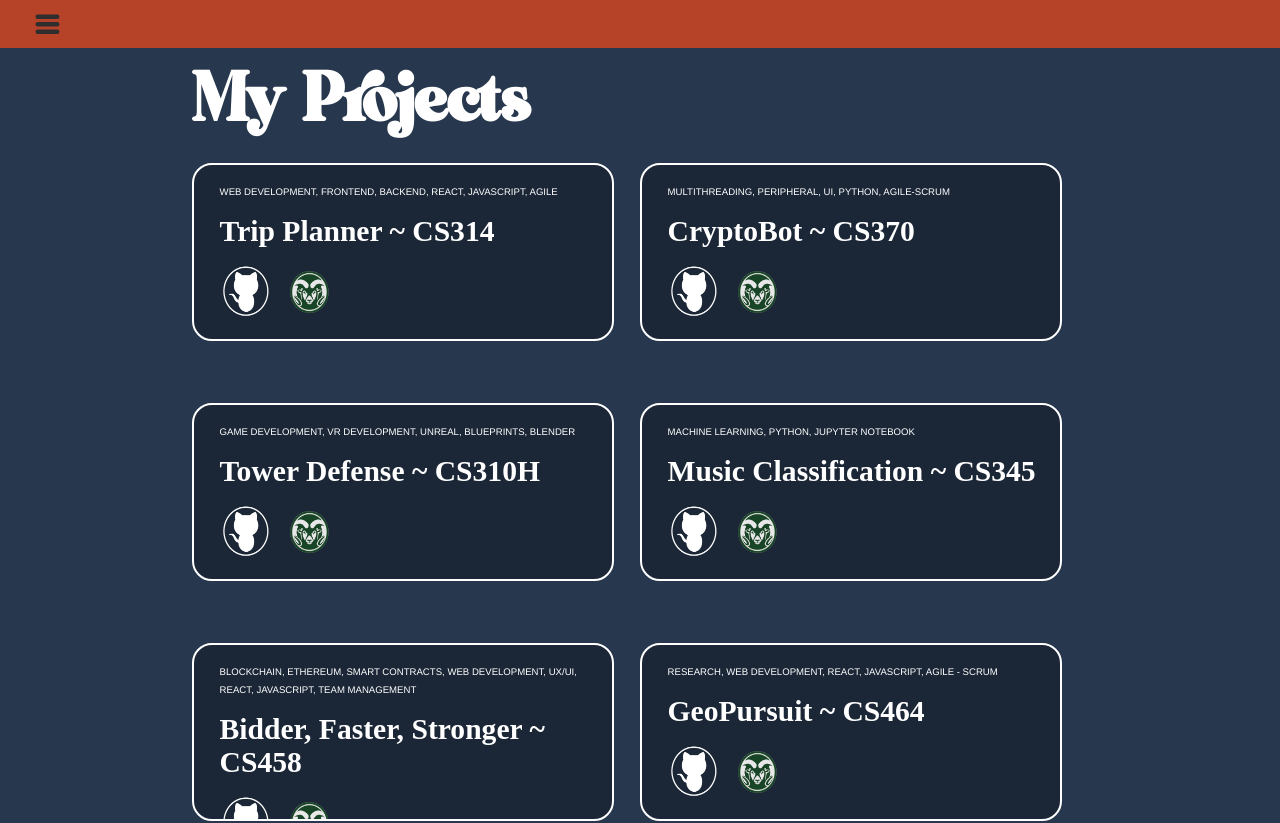
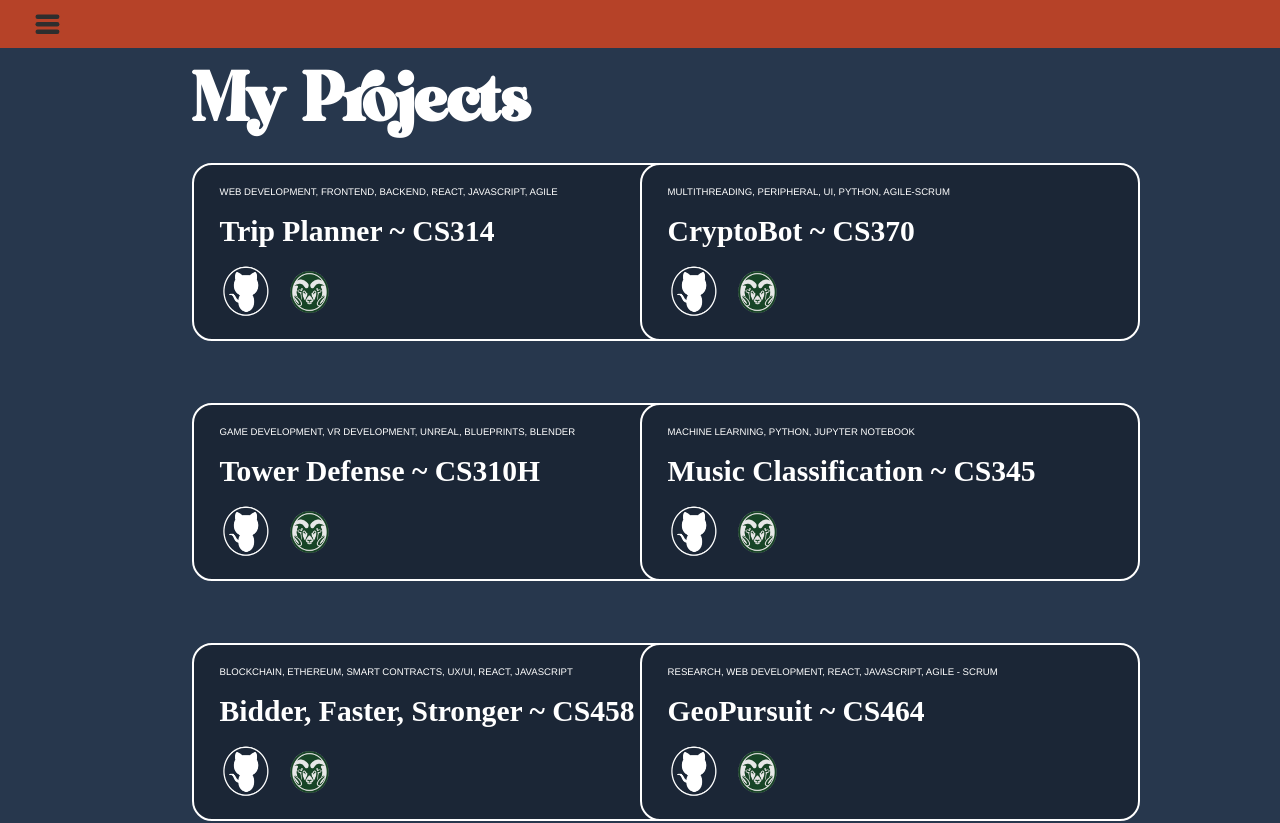
Before and after one commit to Retrope13/Personal-Website, a React (Create React App) app: page /Projects in a window 1280 px wide. Shown: the top 823 px of the page. Built offline with nearby package versions, Linux system fonts and the light colour scheme.

Commit message:
Trying to make the project cards more dynamic

```diff
--- a/src/Card.css
+++ b/src/Card.css
@@ -86,6 +86,7 @@
 
   .card-list {
     display: flex;
+    flex: 0 0 50%;
     flex-wrap: wrap;
     align-content: flex-start;
     width: auto;
@@ -115,6 +116,11 @@
 
   .card:nth-child(even) {
     padding-right: 0;
+  }
+
+  .card-content-container.closed {
+    max-width: 500px;
+    min-width: 400px;
   }
 
   .card-content-container {
@@ -153,7 +159,7 @@
   .open .card-content {
     height: 90vh;
     width: auto;
-    max-width: 32vw;
+    max-width: 500px;
     overflow: hidden;
   }
 
@@ -253,6 +259,16 @@
       margin-left: '2vw';
       margin-top: -5vh;
     }
+
+    .card-list {
+      flex: 0 0 50%;
+    }
+
+
+    .card-content-container.closed {
+      max-width: 500px;
+      min-width: 500px;
+    }
   }
 
   @media only screen and (max-width: 800px) {
--- a/src/CardList.tsx
+++ b/src/CardList.tsx
@@ -69,7 +69,7 @@ const cardData: CardData[] = [
     },
     {
       id: "e",
-      category: "Blockchain, Ethereum, Smart contracts, Web development, UX/UI, React, JavaScript, Team Management",
+      category: "Blockchain, Ethereum, Smart contracts, UX/UI, React, JavaScript",
       title: "Bidder, Faster, Stronger ~ CS458",
       innerText: `Using React.js, I developed a website that serves as a bidding platform for NFTs. The website incorporates Web3 to connect users' MetaMask accounts and interact with a Solidity-based smart contract.
 
```
